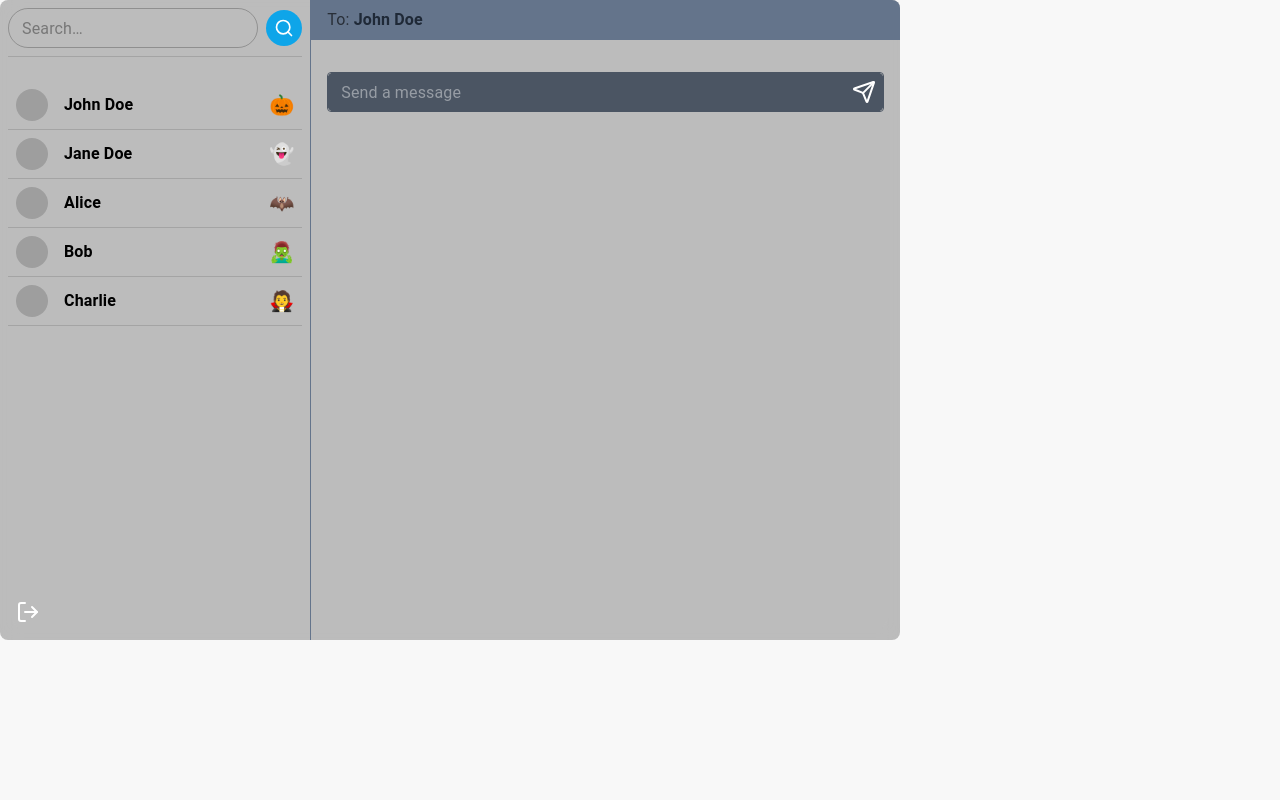
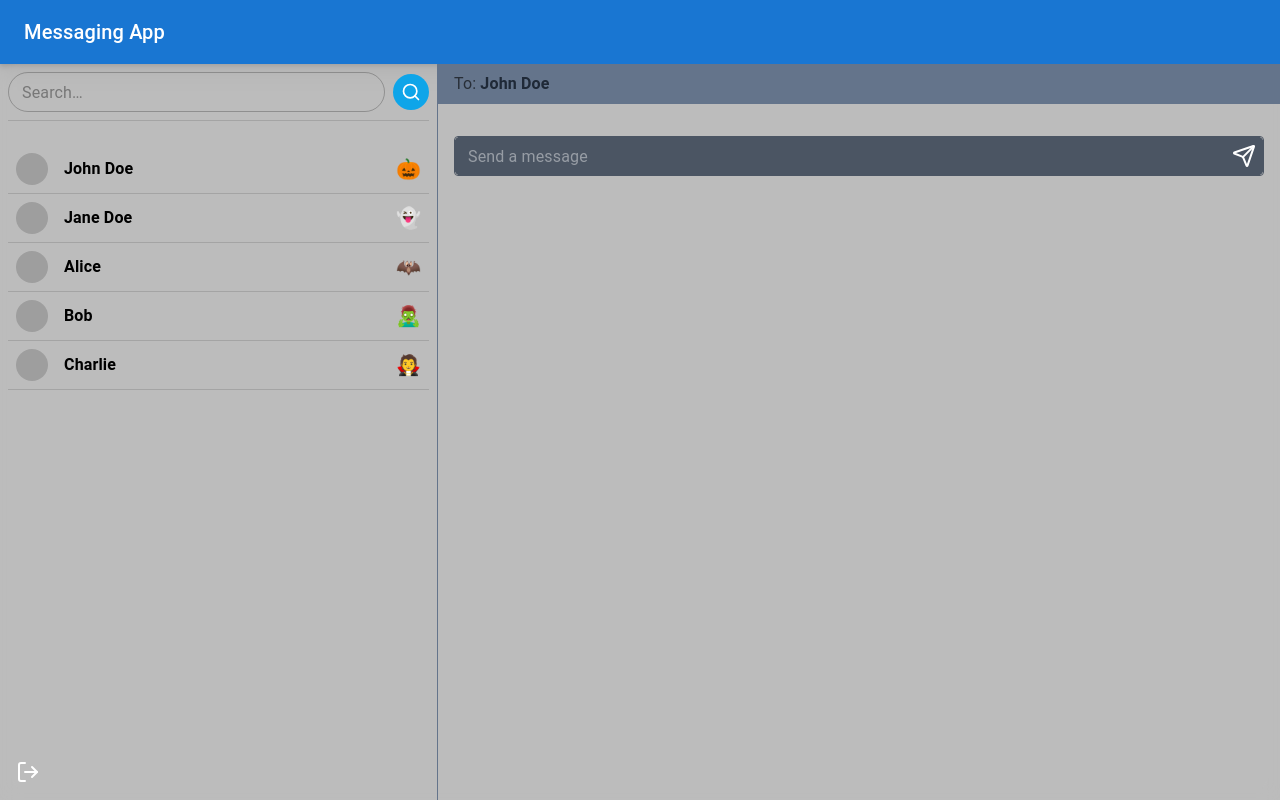
Before and after one commit to BentlyM/chat-app, a React (Vite) app in the folder frontend/: page / in a window 1280 px wide. Built offline with nearby package versions, Linux system fonts and the light colour scheme; grey boxes are pictures that could not be loaded.

Commit message:
"Updated Home page with AppBar and refactored layout, and fixed links in Login and SignUp pages"

```diff
--- a/frontend/src/pages/Home.tsx
+++ b/frontend/src/pages/Home.tsx
@@ -1,16 +1,21 @@
-import { Box } from '@mui/material';
+import { Box, AppBar, Toolbar, Typography } from '@mui/material';
 import Sidebar from '../components/sidebar/Sidebar'; // Ensure to import your Sidebar component
 import MessageContainer from '../components/messages/MessageContainer'; // Ensure to import your MessageContainer component
 
 const Home = () => {
     return (
+        <Box sx={{ display: 'flex', flexDirection: 'column', height: '100vh', width: '100%'}}>
+            <AppBar position="static" sx={{ backgroundColor: '#1976d2' }}>
+                <Toolbar>
+                    <Typography variant="h6" sx={{ flexGrow: 1 }}>
+                        Messaging App
+                    </Typography>
+                </Toolbar>
+            </AppBar>
             <Box
                 sx={{
                     display: 'flex',
-				height: '80vh',
-				width: '100%',
-				maxWidth: { xs: '100%', md: 'md' },
-				borderRadius: 2,
+                    flex: 1,
                     overflow: 'hidden',
                     backgroundColor: 'rgba(128, 128, 128, 0.5)',
                     backdropFilter: 'blur(10px)', // Adjust blur effect as needed
@@ -19,6 +24,7 @@ const Home = () => {
                 <Sidebar />
                 <MessageContainer />
             </Box>
+        </Box>
     );
 };
 
--- a/frontend/src/pages/Login.tsx
+++ b/frontend/src/pages/Login.tsx
@@ -45,7 +45,7 @@ const Login = () => {
             alt="Sign In"
             style={{ maxWidth: '100%', height: 'auto' }}
           />
-          <Link href="#" sx={{ mt: 2 }}>
+          <Link href="/signup" sx={{ mt: 2 }}>
             Create an account
           </Link>
         </Box>
--- a/frontend/src/pages/SignUp.tsx
+++ b/frontend/src/pages/SignUp.tsx
@@ -120,7 +120,7 @@ const SignUp = () => {
             alt="Sign Up"
             style={{ maxWidth: '100%', height: 'auto' }}
           />
-          <Link href="#" sx={{ mt: 2 }}>
+          <Link href="/login" sx={{ mt: 2 }}>
             I am already a member
           </Link>
         </Box>
```
Lines whose indentation alone changed are shown as unchanged.
